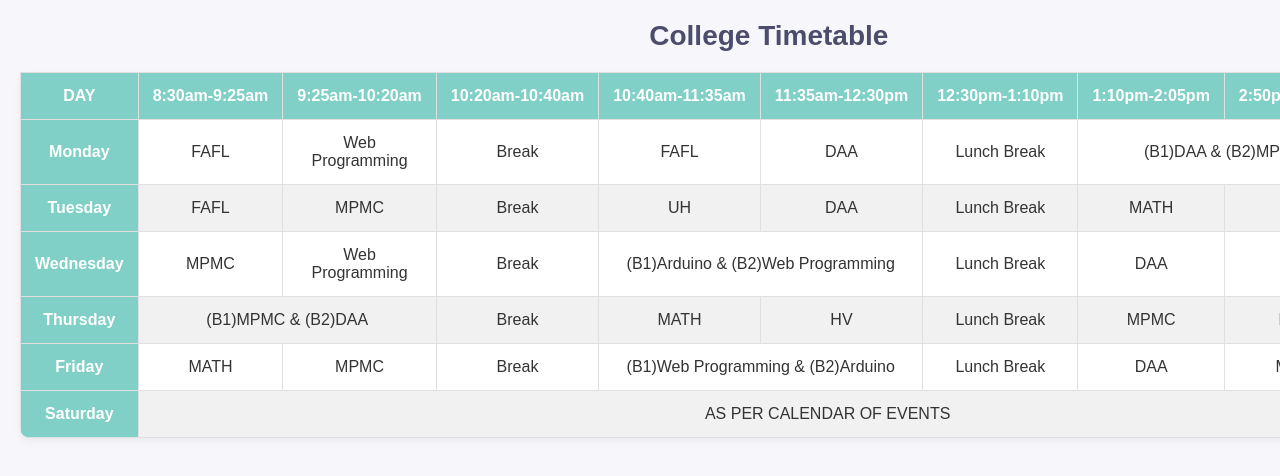
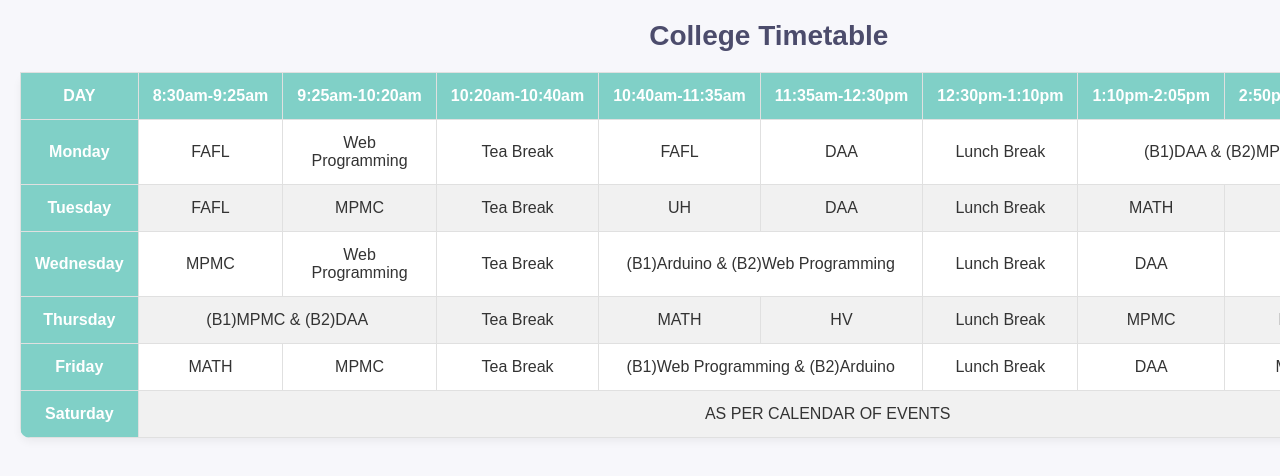
Before and after one commit to nyksans/TimeTable, a plain HTML site: page index.html in a window 1280 px wide. Shown: the top 476 px of the page. Drawn offline with Linux system fonts and the light colour scheme.

Commit message:
index.html
Text Renaming

```diff
--- a/index.html
+++ b/index.html
@@ -87,7 +87,7 @@
                 <th scope="row">Monday</th>
                 <td>FAFL</td>
                 <td>Web Programming</td>
-                <td>Break</td>
+                <td>Tea Break</td>
                 <td>FAFL</td>
                 <td>DAA</td>
                 <td>Lunch Break</td>
@@ -98,7 +98,7 @@
                 <th scope="row">Tuesday</th>
                 <td>FAFL</td>
                 <td>MPMC</td>
-                <td>Break</td>
+                <td>Tea Break</td>
                 <td>UH</td>
                 <td>DAA</td>
                 <td>Lunch Break</td>
@@ -109,7 +109,7 @@
                 <th scope="row">Wednesday</th>
                 <td>MPMC</td>
                 <td>Web Programming</td>
-                <td>Break</td>
+                <td>Tea Break</td>
                 <td colspan="2">(B1)Arduino & (B2)Web Programming</td>
                 <td>Lunch Break</td>
                 <td>DAA</td>
@@ -119,7 +119,7 @@
             <tr>
                 <th scope="row">Thursday</th>
                 <td colspan="2">(B1)MPMC & (B2)DAA</td>
-                <td>Break</td>
+                <td>Tea Break</td>
                 <td>MATH</td>
                 <td>HV</td>
                 <td>Lunch Break</td>
@@ -131,7 +131,7 @@
                 <th scope="row">Friday</th>
                 <td>MATH</td>
                 <td>MPMC</td>
-                <td>Break</td>
+                <td>Tea Break</td>
                 <td colspan="2">(B1)Web Programming & (B2)Arduino</td>
                 <td>Lunch Break</td>
                 <td>DAA</td>
```
